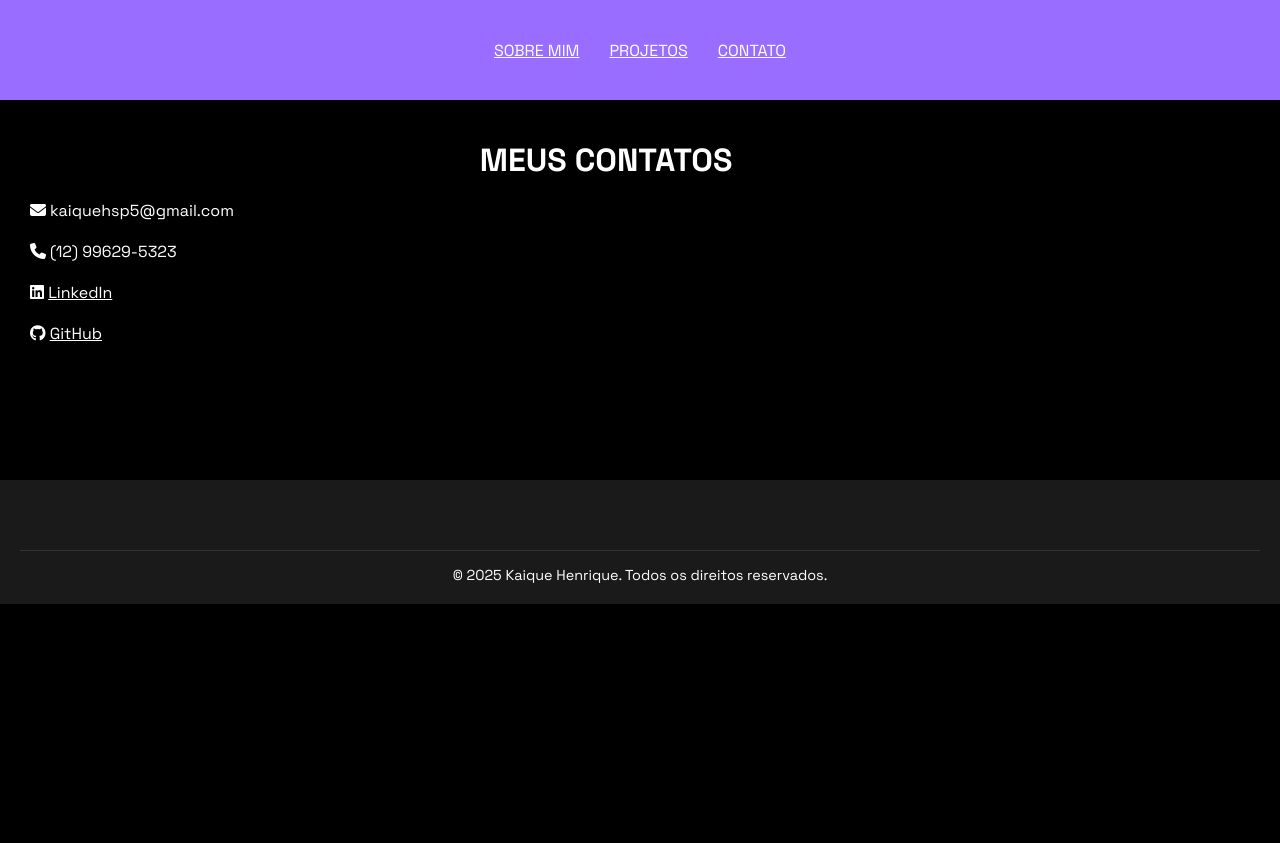
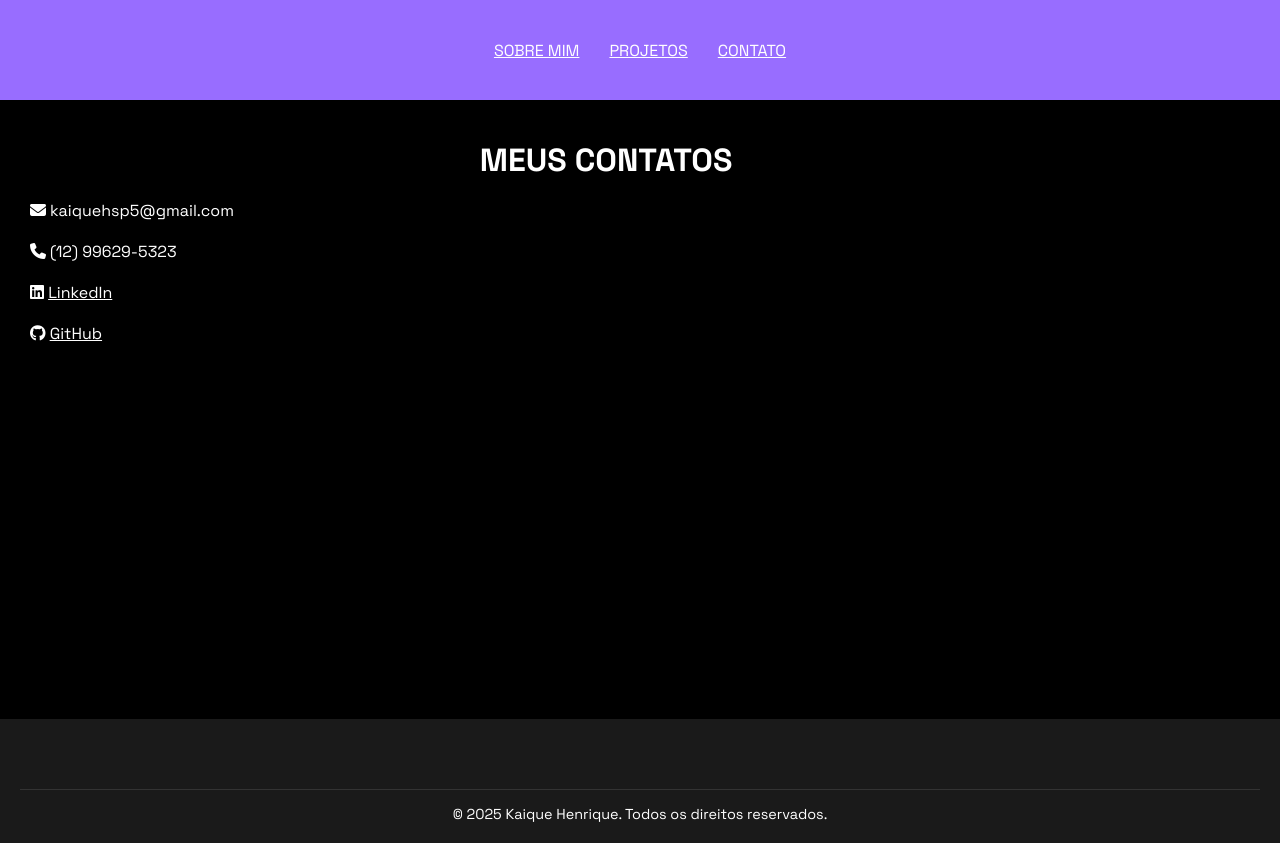
Before and after one commit to kaiquehsp/portfolio, a plain HTML site: page pags/Contato.html in a window 1280 px wide. Before the commit the page ends 800 px from the top, so only its background shows below. Drawn offline with Linux system fonts and the light colour scheme.

Commit message:
Correção de margin

```diff
--- a/pags/contato.css
+++ b/pags/contato.css
@@ -31,7 +31,7 @@ ul {
 
 main {
 	width: 90%;
-	height: 300px;
+	height: 400px;
 	background-color: rgb(0, 0, 0);
 	color: white;
 	display: flex;
@@ -53,6 +53,7 @@ main h1 {
 	color: #ffffff;
 	padding: 40px 20px 20px;
 	font-family: "Segoe UI", Tahoma, Geneva, Verdana, sans-serif;
+	margin-top: 14%;
 }
 
 .footer-content {
```
